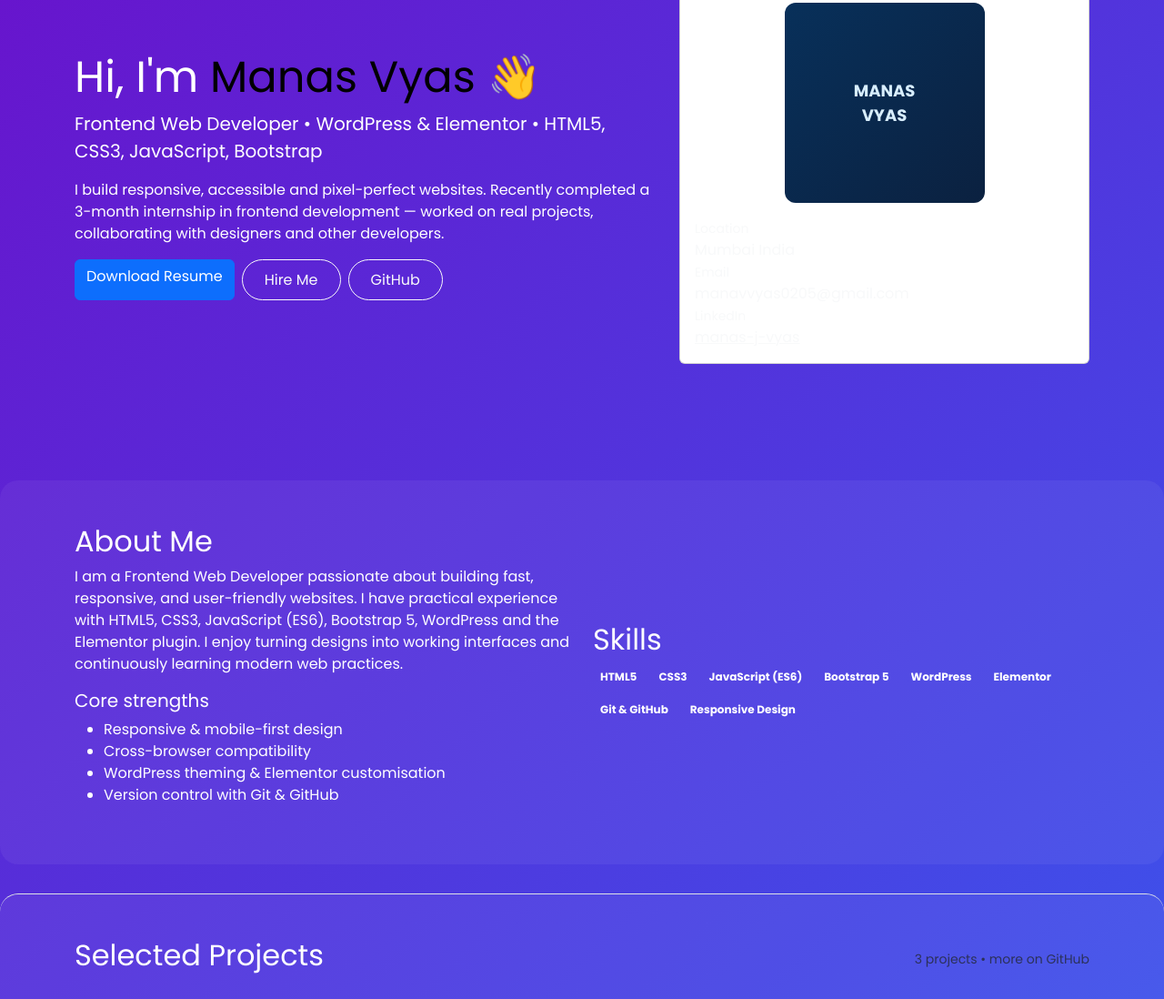
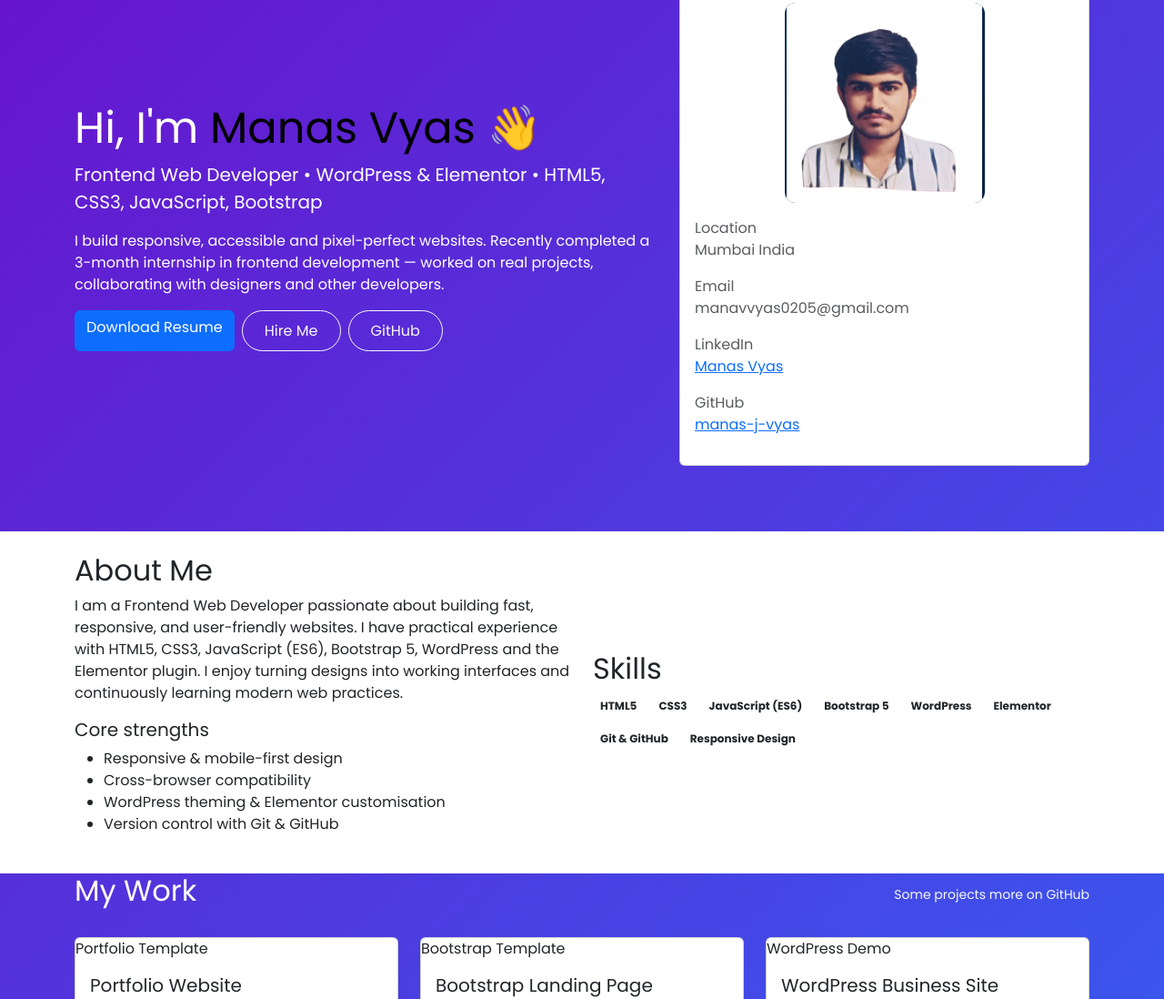
Before and after one commit to manas-j-vyas/portfolio, a plain HTML site: page index.html in a window 1280 px wide. Shown: the part 166-1264 px from the top of the page at 91% size. Drawn offline with nearby package versions, Linux system fonts and the light colour scheme.

Commit message:
make some changes as feedback

```diff
--- a/assest/css/style.css
+++ b/assest/css/style.css
@@ -44,10 +44,19 @@ body {
   border-radius: 30px;
   padding: 0.6rem 1.5rem;
 }
-
-section {
-  background: rgba(255,255,255,0.05);
-  border-radius: 20px;
-  padding: 2rem;
-  margin-top: 2rem;
+#about{
+  background-color: #fff !important;
+  padding-bottom: 2%;
 }
+#experience{
+  background-color: #fff !important;
+  padding-top:2% ;
+  padding-bottom: 2%;
+}
+#projects{
+  padding-bottom: 2%;
+}
+#contact{
+  padding-top: 2%;
+  padding-bottom: 2%;
+}
--- a/index.html
+++ b/index.html
@@ -56,16 +56,17 @@
                     <div class="card p-3">
                         <div
                             style="width:220px;height:220px;border-radius:12px;overflow:hidden;margin:0 auto;background:linear-gradient(135deg,#08305a,#0b2140);display:flex;align-items:center;justify-content:center;">
-                            <div style="color:#d8eefe;font-weight:700;font-size:18px">MANAS<br>VYAS</div>
+                            <div><img src="/assest/img/manav-pic.png" width="98%"></div>
                         </div>
                         <div class="mt-3 text-start">
-                            <small class="text-light">Location</small>
-                            <div class="text-light">Mumbai India</div>
-                            <small class="text-light">Email</small>
-                            <div class="text-light">manavvyas0205@gmail.com</div>
-                            <small class="text-light">LinkedIn</small>
-                            <div><a href="https://linkedin.com/in/manas-j-vyas" class="link-light">manas-j-vyas</a>
-                            </div>
+                            <p class="text-muted">Location<br>
+                            Mumbai India</p>
+                            <p class="text-muted">Email<br>
+                            manavvyas0205@gmail.com</p>
+                            <p class="text-muted">LinkedIn<br>
+                            <a href="https://linkedin.com/in/manas-j-vyas" class="link-muted" target="_blank">Manas Vyas</a>
+                            <p class="text-muted">GitHub<br>
+                            <a href="https://github.com/manas-j-vyas" class="link-muted" target="_blank">manas-j-vyas</a>
                         </div>
                     </div>
                 </div>
@@ -74,17 +75,17 @@
     </header>
 
     <!-- ABOUT -->
-    <section id="about" class="py-5">
+    <section id="about">
         <div class="container">
             <div class="row g-4 align-items-center">
                 <div class="col-lg-6">
-                    <h2>About Me</h2>
-                    <p>I am a Frontend Web Developer passionate about building fast, responsive, and user-friendly
+                    <h2 class="text-dark">About Me</h2>
+                    <p class="text-dark">I am a Frontend Web Developer passionate about building fast, responsive, and user-friendly
                         websites. I have practical experience with HTML5, CSS3, JavaScript (ES6), Bootstrap 5, WordPress
                         and the Elementor plugin. I enjoy turning designs into working interfaces and continuously
                         learning modern web practices.</p>
-                    <h5 class="mt-3">Core strengths</h5>
-                    <ul>
+                    <h5 class="mt-3 text-dark">Core strengths</h5>
+                    <ul class="text-dark">
                         <li>Responsive & mobile-first design</li>
                         <li>Cross-browser compatibility</li>
                         <li>WordPress theming & Elementor customisation</li>
@@ -93,16 +94,16 @@
                 </div>
 
                 <div class="col-lg-6">
-                    <h2>Skills</h2>
+                    <h2 class="text-dark">Skills</h2>
                     <div class="d-flex flex-wrap gap-2 mt-2">
-                        <span class="badge skill-badge p-2">HTML5</span>
-                        <span class="badge skill-badge p-2">CSS3</span>
-                        <span class="badge skill-badge p-2">JavaScript (ES6)</span>
-                        <span class="badge skill-badge p-2">Bootstrap 5</span>
-                        <span class="badge skill-badge p-2">WordPress</span>
-                        <span class="badge skill-badge p-2">Elementor</span>
-                        <span class="badge skill-badge p-2">Git & GitHub</span>
-                        <span class="badge skill-badge p-2">Responsive Design</span>
+                        <span class="badge skill-badge p-2 text-dark">HTML5</span>
+                        <span class="badge skill-badge p-2 text-dark">CSS3</span>
+                        <span class="badge skill-badge p-2 text-dark">JavaScript (ES6)</span>
+                        <span class="badge skill-badge p-2 text-dark">Bootstrap 5</span>
+                        <span class="badge skill-badge p-2 text-dark">WordPress</span>
+                        <span class="badge skill-badge p-2 text-dark">Elementor</span>
+                        <span class="badge skill-badge p-2 text-dark">Git & GitHub</span>
+                        <span class="badge skill-badge p-2 text-dark">Responsive Design</span>
                     </div>
                 </div>
             </div>
@@ -110,11 +111,11 @@
     </section>
 
     <!-- PROJECTS -->
-    <section id="projects" class="py-5 border-top">
+    <section id="projects">
         <div class="container">
             <div class="d-flex justify-content-between align-items-center mb-4">
-                <h2>Selected Projects</h2>
-                <small class="text-muted">3 projects • more on GitHub</small>
+                <h2>My Work</h2>
+                <small class="text-light">Some projects more on GitHub</small>
             </div>
 
             <div class="row g-4">
@@ -170,9 +171,9 @@
     </section>
 
     <!-- EXPERIENCE -->
-    <section id="experience" class="py-5">
+    <section id="experience">
         <div class="container">
-            <h2>Experience</h2>
+            <h2 class="text-dark">Experience</h2>
 
             <div class="card p-3 mb-3">
                 <div class="row align-items-center">
@@ -191,8 +192,8 @@
                 </div>
             </div>
 
-            <h5 class="mt-4">Education & Certifications</h5>
-            <ul>
+            <h5 class="mt-4 text-dark">Education & Certifications</h5>
+            <ul class="text-dark">
                 <li>Bachelor's Degree — (Saurabh Arts and Commerce & BCA College)</li>
                 <li>12th - (P D Shah High School)</li>
                 <li>10th - Shree Hathi Sinhji Vinay Mandir</li>
@@ -201,7 +202,7 @@
     </section>
 
     <!-- CONTACT -->
-    <section id="contact" class="py-5 border-top">
+    <section id="contact">
         <div class="container">
             <h2>Contact Me</h2>
             <p>Interested in working together? Send a message or reach out on LinkedIn / GitHub.</p>
@@ -230,14 +231,15 @@
                     <div class="card p-3">
                         <h5>Quick Links</h5>
                         <p class="mb-1">Email: <a href="mailto:manavvyas0205@gmail.com"
-                                class="link-light">manavvyas0205@gmail.com</a></p>
+                                class="link-muted">manavvyas0205@gmail.com</a></p>
                         <p class="mb-1">LinkedIn: <a href="https://linkedin.com/in/manas-j-vyas"
-                                class="link-light">linkedin.com/in/manas-j-vyas</a></p>
+                                class="link-muted">linkedin.com/in/manas-j-vyas</a></p>
                         <p class="mb-1">GitHub: <a href="https://github.com/manas-j-vyas"
-                                class="link-light">github.com/manas-j-vyas</a></p>
+                                class="link-muted">github.com/manas-j-vyas</a></p>
                         <hr>
-                        <p class="mb-0"><strong>Resume:</strong> <a href="resume.pdf" class="link-light">Download
-                                (resume.pdf)</a></p>
+                        <p class="mb-0"><strong>Resume:</strong> <a
+                                href="/assest/resume/Manas-Vyas-Junior-Web-Developer.pdf" class="link-muted"
+                                target="_blank">Download</a></p>
                     </div>
                 </div>
             </div>
```
Also changed, not shown: assest/img/manav-pic.png (added).
